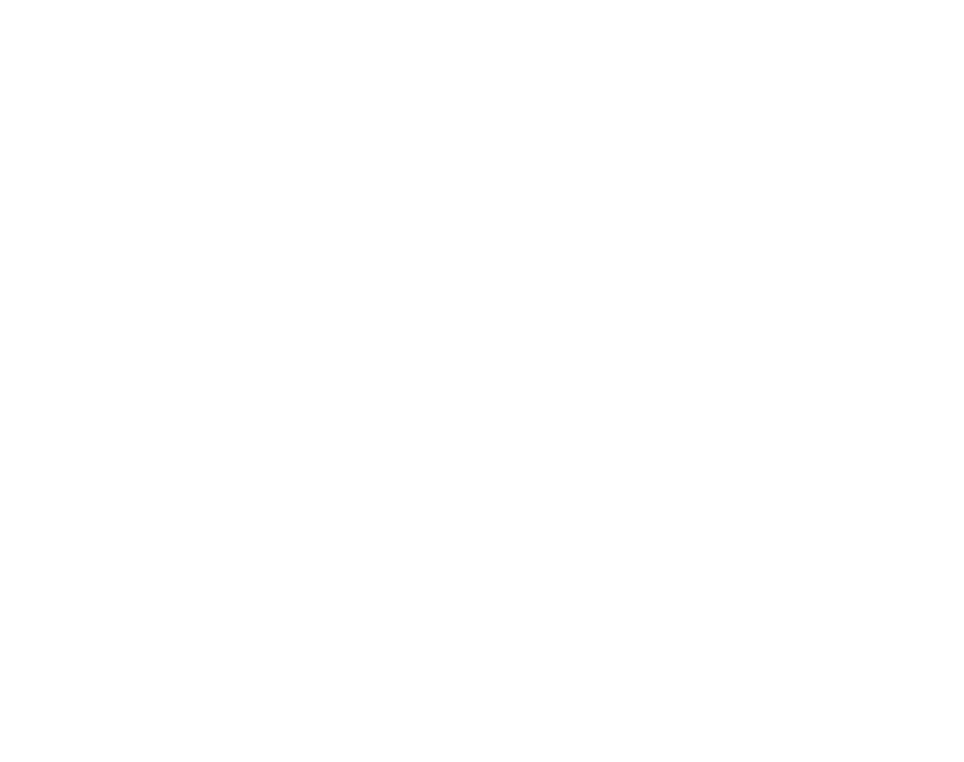
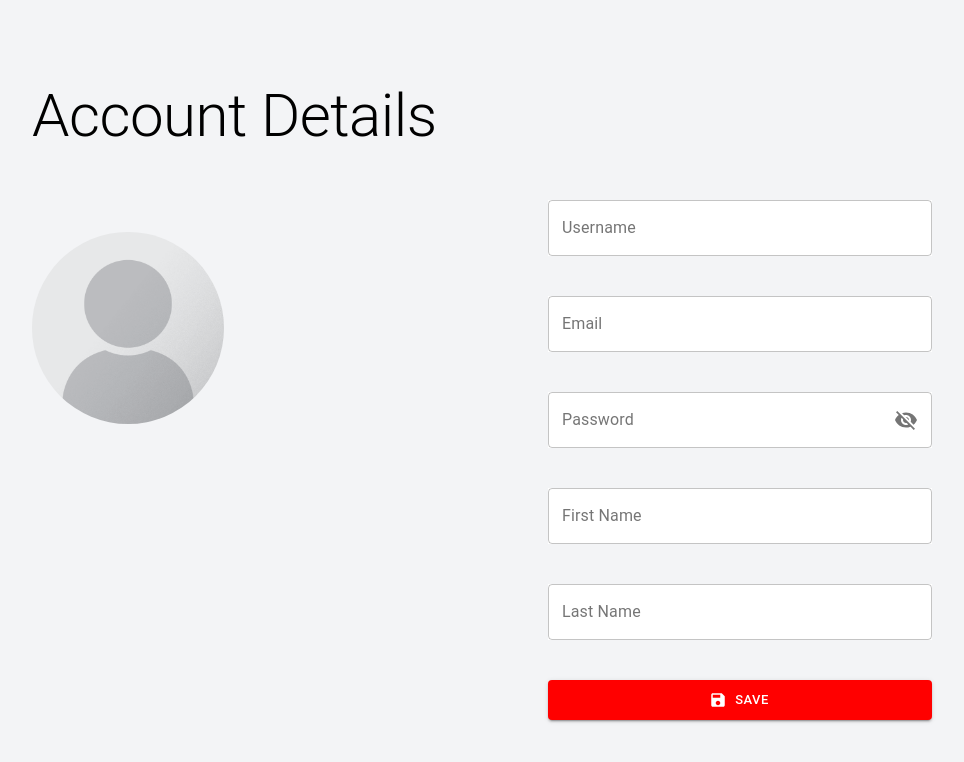
Before and after one commit to osagieomigie/elsabor, a React (Create React App) app in the folder frontend/: page /profile in a window 1280 px wide. Shown: the top 762 px of the page, without its empty margins (96-1060 px from the left). Built offline with nearby package versions, Linux system fonts and the light colour scheme.

Commit message:
Added the base profile webpage

```diff
--- a/frontend/src/App.js
+++ b/frontend/src/App.js
@@ -4,6 +4,7 @@
 import RegistrationForm from "./components/registrationForm.js";
 import Background from "./components/background-red-slash.js";
 import UserDashboard from "./components/userDashboard.js";
+import Profile from "./components/profile.js";
 import { BrowserRouter as Router, Route } from "react-router-dom";
 
 function App() {
@@ -20,6 +21,7 @@
           render={(props) => <Background comp={<RegistrationForm />} />}
         />
         <Route path="/dashboard" component={UserDashboard} />
+        <Route path="/profile" component={Profile} />
       </div>
     </Router>
   );
--- /dev/null
+++ b/frontend/src/components/profile.js
@@ -0,0 +1,172 @@
+import React from 'react';
+import clsx from 'clsx';
+import { makeStyles } from '@material-ui/core/styles';
+import OutlinedInput from '@material-ui/core/OutlinedInput';
+import InputLabel from '@material-ui/core/InputLabel';
+import InputAdornment from '@material-ui/core/InputAdornment';
+import FormControl from '@material-ui/core/FormControl';
+import Visibility from '@material-ui/icons/Visibility';
+import VisibilityOff from '@material-ui/icons/VisibilityOff';
+import IconButton from '@material-ui/core/IconButton';
+import Typography from "@material-ui/core/Typography";
+import Avatar from '@material-ui/core/Avatar';
+import Button from '@material-ui/core/Button';
+import SaveIcon from '@material-ui/icons/Save';
+import { Grid } from '@material-ui/core';
+
+const useStyles = makeStyles((theme) => ({
+  root: {
+    display: 'flex',
+    flexWrap: 'wrap',
+    overflow: 'hidden',
+    backgroundColor: 'rgb(243, 244, 246)',
+    height: '100%',
+  },
+  margin: {
+    marginBottom: '5vh',
+  },
+  leftSide: {
+    marginTop: '10vh',
+  },
+  title: {
+    textAlign: 'left',
+    paddingBottom: '10vh',
+    marginLeft: '10vw',
+  },
+  image: {
+    width: '15vw',
+    height: '15vw',
+    marginLeft: '10vw',
+  },
+  profileName: {
+    marginTop: '3vh',
+    textAlign: 'left',
+    marginLeft: '10vw',
+  },
+  rightSide: {
+    textAlign: 'left',
+    marginTop: '25vh',
+  },
+  textField: {
+    width: '30vw',
+    backgroundColor: 'white',
+  },
+  saveButton: {
+    height: '5vh',
+    width: '30vw',
+    backgroundColor: 'red',
+  },
+}));
+
+export default function InputAdornments() {
+  const classes = useStyles();
+  const [values, setValues] = React.useState({
+    username: '',
+    email: '',
+    password: '',
+    firstname: '',
+    lastname: '',
+    imagepath: "default-profile.png",
+    showPassword: false,
+  });
+
+  const handleChange = (prop) => (event) => {
+    setValues({ ...values, [prop]: event.target.value });
+  };
+
+  const handleClickShowPassword = () => {
+    setValues({ ...values, showPassword: !values.showPassword });
+  };
+
+  const handleMouseDownPassword = (event) => {
+    event.preventDefault();
+  };
+
+  const IMG = require(`./Assets/${values.imagepath}`)
+
+  return (
+    <div className={classes.root}>
+    <Grid container spacing={1}>
+        <Grid item className={classes.leftSide} xs={6}>
+            <Typography variant="h2" className={classes.title}>Account Details</Typography>
+            <Avatar alt="Profile Pic" src={IMG} className={classes.image} />
+            <Typography variant="h3" className={classes.profileName}>{values.firstname + " " + values.lastname}</Typography>
+        </Grid>
+        <Grid item className={classes.rightSide} xs={6}>
+            <FormControl fullWidth className={clsx(classes.margin, classes.textField)} variant="outlined">
+            <InputLabel htmlFor="outlined-adornment-username">Username</InputLabel>
+            <OutlinedInput
+                id="outlined-adornment-username"
+                value={values.username}
+                onChange={handleChange('username')}
+                labelWidth={70}
+            />
+            </FormControl>
+
+            <FormControl fullWidth className={clsx(classes.margin, classes.textField)} variant="outlined">
+            <InputLabel htmlFor="outlined-adornment-email">Email</InputLabel>
+            <OutlinedInput
+                id="outlined-adornment-email"
+                value={values.email}
+                onChange={handleChange('email')}
+                labelWidth={70}
+            />
+            </FormControl>
+
+            <FormControl className={clsx(classes.margin, classes.textField)} variant="outlined">
+            <InputLabel htmlFor="outlined-adornment-password">Password</InputLabel>
+            <OutlinedInput
+                id="outlined-adornment-password"
+                type={values.showPassword ? 'text' : 'password'}
+                value={values.password}
+                onChange={handleChange('password')}
+                endAdornment={
+                <InputAdornment position="end">
+                    <IconButton
+                    aria-label="toggle password visibility"
+                    onClick={handleClickShowPassword}
+                    onMouseDown={handleMouseDownPassword}
+                    edge="end"
+                    >
+                    {values.showPassword ? <Visibility /> : <VisibilityOff />}
+                    </IconButton>
+                </InputAdornment>
+                }
+                labelWidth={70}
+            />
+            </FormControl>
+
+            <FormControl fullWidth className={clsx(classes.margin, classes.textField)} variant="outlined">
+            <InputLabel htmlFor="outlined-adornment-firstname">First Name</InputLabel>
+            <OutlinedInput
+                id="outlined-adornment-firstname"
+                value={values.firstname}
+                onChange={handleChange('firstname')}
+                labelWidth={70}
+            />
+            </FormControl>
+
+            <FormControl fullWidth className={clsx(classes.margin, classes.textField)} variant="outlined">
+            <InputLabel htmlFor="outlined-adornment-lastname">Last Name</InputLabel>
+            <OutlinedInput
+                id="outlined-adornment-lastname"
+                value={values.lastname}
+                onChange={handleChange('lastname')}
+                labelWidth={70}
+            />
+            </FormControl>
+
+            <Button
+                variant="contained"
+                color="primary"
+                size="small"
+                className={classes.saveButton}
+                startIcon={<SaveIcon />}
+            >
+                Save
+            </Button>
+        </Grid>
+    </Grid>
+    </div>
+  );
+}
```
Also changed, not shown: frontend/src/components/Assets/default-profile.png (added).
